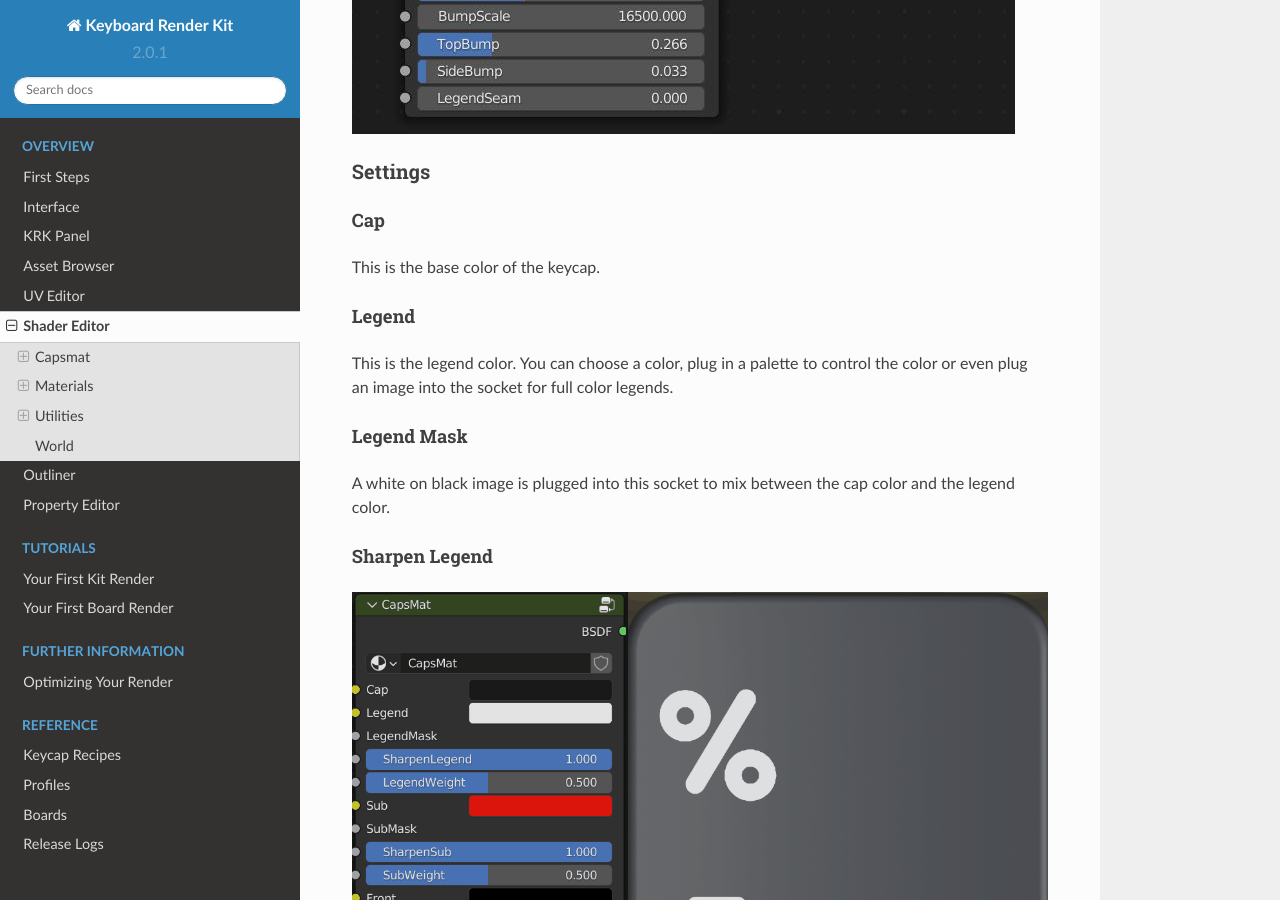
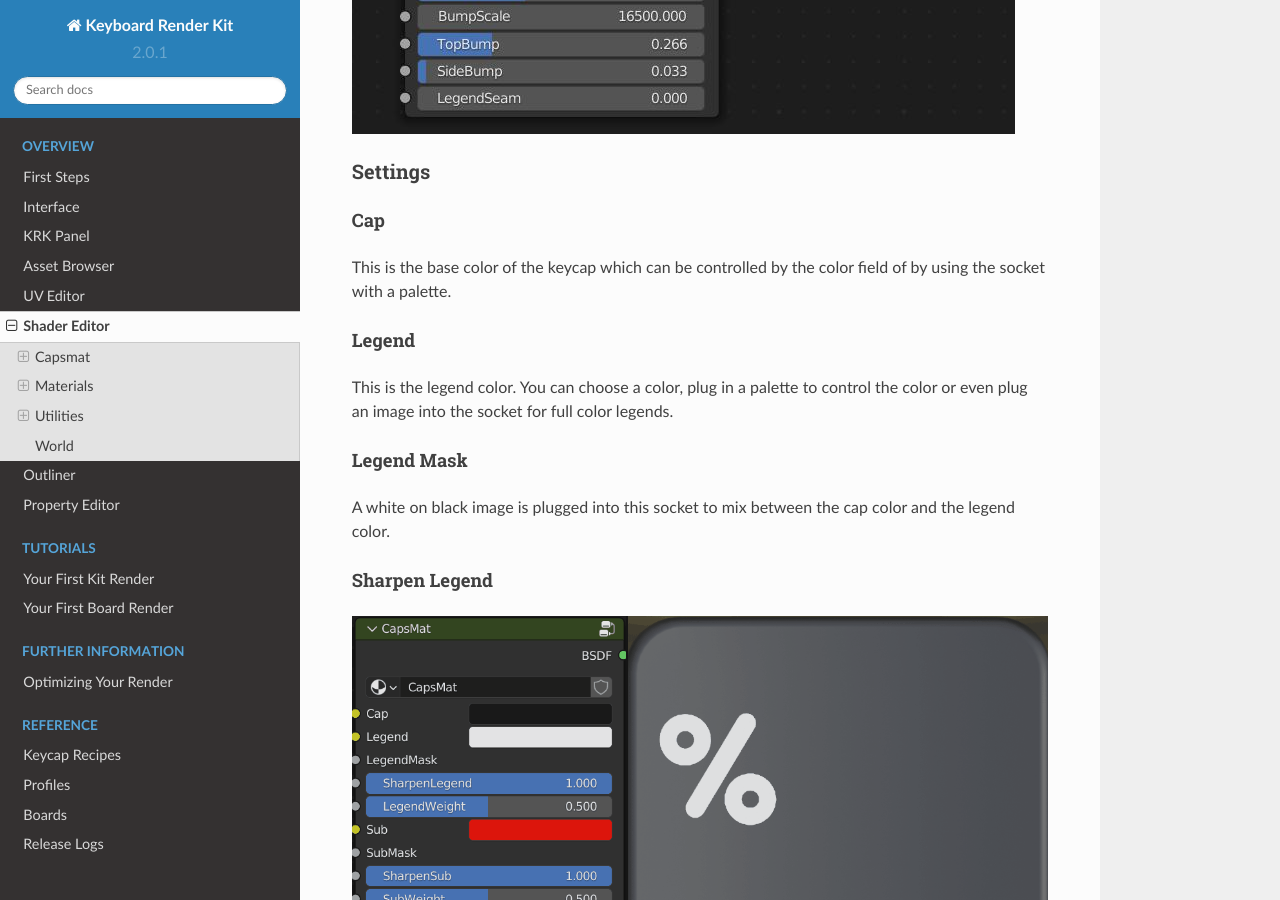
Before and after one commit to imperfectlink/KeyboardRenderKit, a Sphinx documentation site: the page built from docs/source/materials.rst, in a window 1280 px wide and 900 px high, scrolled down 705 px. Built offline with Sphinx 7.4.7 and the Read the Docs theme 2.0.0, drawn with Linux system fonts in a browser that asks for light colours.

Commit message:
Update materials.rst

```diff
--- a/docs/source/materials.rst
+++ b/docs/source/materials.rst
@@ -9,7 +9,7 @@ Settings
 ----
 Cap
 ^^^^
-This is the base color of the keycap.
+This is the base color of the keycap which can be controlled by the color field of by using the socket with a palette.
 
 Legend
 ^^^^
```
